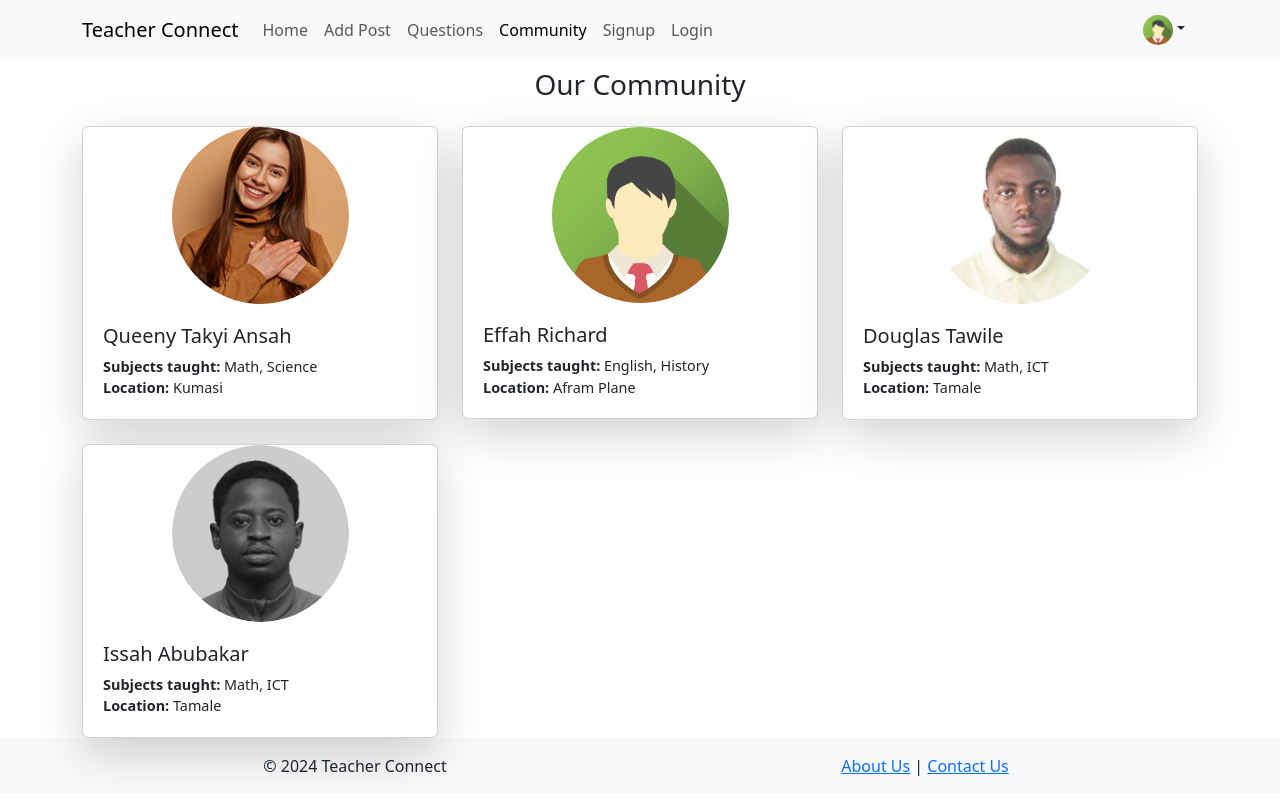
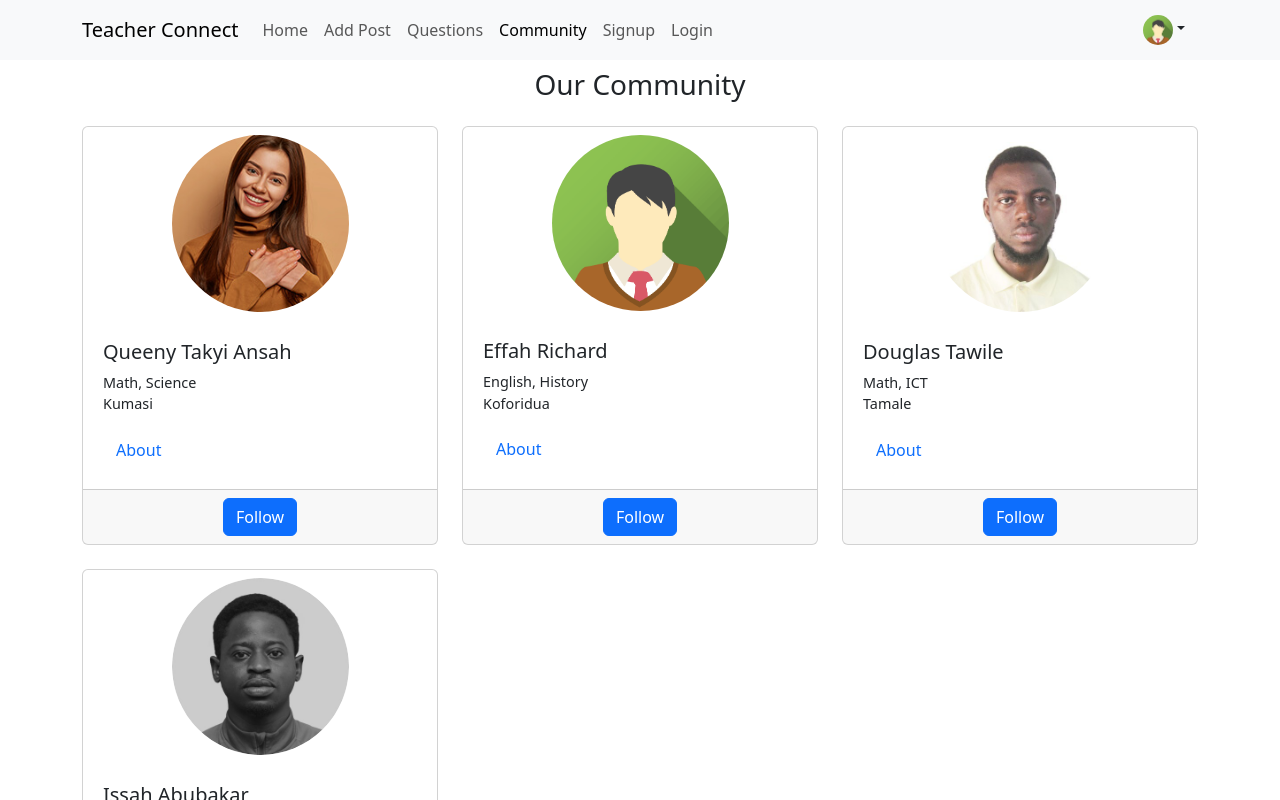
Before and after one commit to douglastawile/my-demo-app, a React (Vite) app: page /community in a window 1280 px wide. Shown: the top 800 px of the page. Built offline with nearby package versions, Linux system fonts and the light colour scheme.

Commit message:
Community has been updated.

```diff
--- a/src/features/Community/Community.jsx
+++ b/src/features/Community/Community.jsx
@@ -13,13 +13,15 @@ const Community = () => {
       photo: userOne,
       subjects: ["Math", "Science"],
       location: "Kumasi",
+      bio: `Queeny Takyi Ansah is a passionate software engineer with a love for technology and innovation. With a background in computer science and years of experience in the industry, Alex enjoys tackling complex problems and turning them into elegant solutions. Outside of work, Alex is an avid reader, enjoys hiking in nature, and loves experimenting with new recipes in the kitchen. Passionate about learning and personal growth, Alex is always seeking out new challenges and opportunities to expand their knowledge and skills`,
     },
     {
       id: 2,
       name: "Effah Richard",
       photo: userTwo,
       subjects: ["English", "History"],
-      location: "Afram Plane",
+      location: "Koforidua",
+      bio: `Effah Richard is a passionate software engineer with a love for technology and innovation. With a background in computer science and years of experience in the industry, Alex enjoys tackling complex problems and turning them into elegant solutions. Outside of work, Alex is an avid reader, enjoys hiking in nature, and loves experimenting with new recipes in the kitchen. Passionate about learning and personal growth, Alex is always seeking out new challenges and opportunities to expand their knowledge and skills`,
     },
     {
       id: 3,
@@ -27,13 +29,15 @@ const Community = () => {
       photo: userThree,
       subjects: ["Math", "ICT"],
       location: "Tamale",
+      bio: `Douglas Tawile is a passionate software engineer with a love for technology and innovation. With a background in computer science and years of experience in the industry, Alex enjoys tackling complex problems and turning them into elegant solutions. Outside of work, Alex is an avid reader, enjoys hiking in nature, and loves experimenting with new recipes in the kitchen. Passionate about learning and personal growth, Alex is always seeking out new challenges and opportunities to expand their knowledge and skills`,
     },
     {
       id: 3,
       name: "Issah Abubakar",
       photo: userFour,
-      subjects: ["Math", "ICT"],
+      subjects: ["Science", "ICT"],
       location: "Tamale",
+      bio: `Issah Abubakar is a passionate software engineer with a love for technology and innovation. With a background in computer science and years of experience in the industry, Alex enjoys tackling complex problems and turning them into elegant solutions. Outside of work, Alex is an avid reader, enjoys hiking in nature, and loves experimenting with new recipes in the kitchen. Passionate about learning and personal growth, Alex is always seeking out new challenges and opportunities to expand their knowledge and skills`,
     },
   ];
 
--- a/src/features/Community/MemberCard.jsx
+++ b/src/features/Community/MemberCard.jsx
@@ -1,29 +1,57 @@
 /* eslint-disable react/prop-types */
-import { Card, Image } from "react-bootstrap";
+import { useState } from "react";
+import { Card, Image, Button, OverlayTrigger, Tooltip } from "react-bootstrap";
+import { Link } from "react-router-dom";
 
 const MemberCard = ({ memberData }) => {
+  const [isFollowing, setIsFollowing] = useState(false);
+
+  const handleFollowClick = () => {
+    // Toggle the following state
+    setIsFollowing(!isFollowing);
+    // In your actual app, update backend data and user's following list
+  };
+
   return (
-    <Card className="shadow-lg rounded">
+    <Card className="h-100">
       <Image
         src={memberData.photo}
         alt={memberData.name}
         roundedCircle
-        className="card-img-top w-50 img-fluid mx-auto d-block"
-      />
+        className="card-img-top w-50 img-fluid mx-auto d-block my-2"
+      />{" "}
+      {/* Make card fill the height of its container */}
+      <Link to={`/profile/${memberData.id}`}>
+        {" "}
+        {/* Make card a link to profile page */}
+      </Link>
       <Card.Body>
         <Card.Title>{memberData.name}</Card.Title>
         <Card.Text>
-          <span>
-            <strong>Subjects taught: </strong>
-            {memberData.subjects.join(", ")}
-          </span>{" "}
-          <br />
-          <span>
-            <strong>Location: </strong>
-            {memberData.location}
-          </span>
+          {memberData.subjects.join(", ")} <br />
+          {memberData.location}
         </Card.Text>
+        <OverlayTrigger
+          placement="top"
+          overlay={
+            <Tooltip id={`tooltip-${memberData.id}`}>
+              {memberData.bio.substring(0, 80)}... {/* Short bio preview */}
+            </Tooltip>
+          }
+        >
+          <Button variant="link" className="text-decoration-none">
+            About
+          </Button>
+        </OverlayTrigger>
       </Card.Body>
+      <Card.Footer className="text-center">
+        <Button
+          variant={isFollowing ? "outline-secondary" : "primary"}
+          onClick={handleFollowClick}
+        >
+          {isFollowing ? "Unfollow" : "Follow"}
+        </Button>
+      </Card.Footer>
     </Card>
   );
 };
```
